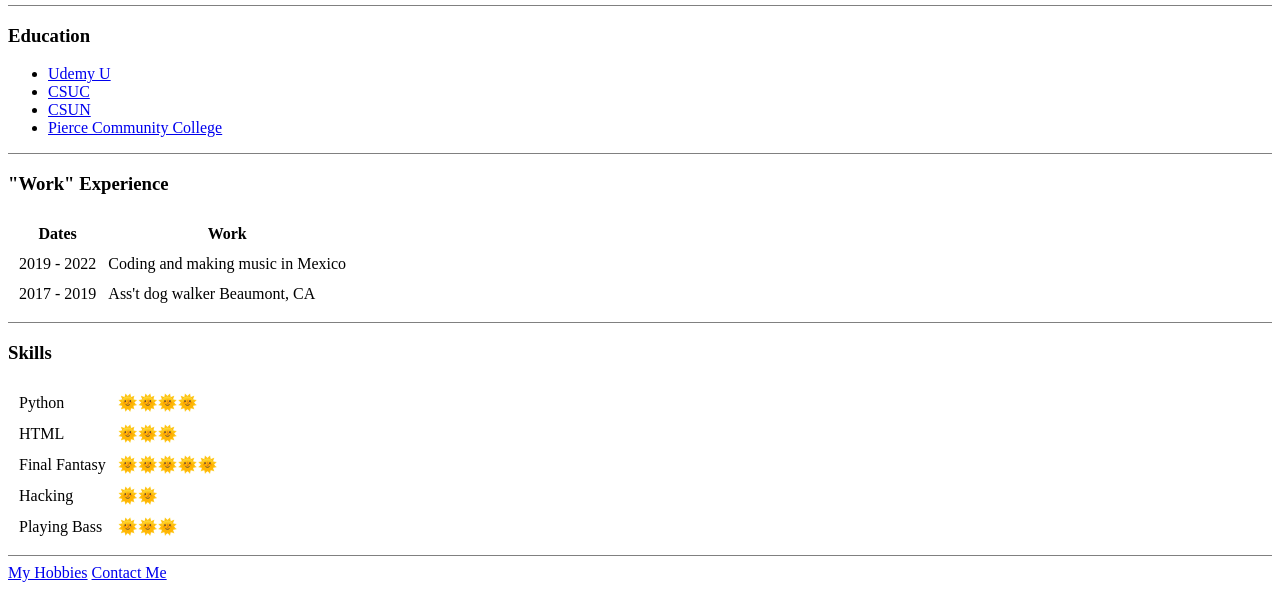
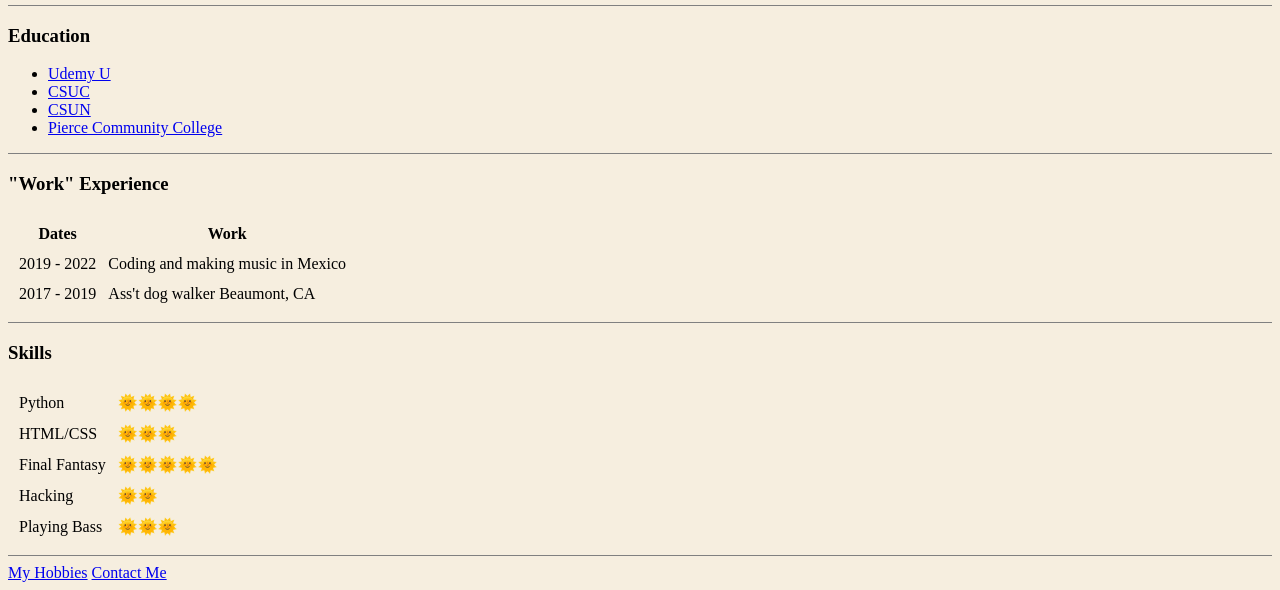
Before and after one commit to Eldritch-HPL/CV, a plain HTML site: page index.html in a window 1280 px wide. Shown: the part 357-947 px from the top of the page. Drawn offline with Linux system fonts and the light colour scheme.

Commit message:
added color background

```diff
--- a/index.html
+++ b/index.html
@@ -6,7 +6,8 @@
     <meta name="viewport" content="width=device-width, initial-scale=1.0" />
     <title>☣Richard's Personal Site☣</title>
   </head>
-  <body>
+
+  <body style="background-color: #F6EEDF;">
     <table cellspacing = 20>
       <tr>
         <td><img src = "images/rich2.png" alt="Too cool! Gotta go..."></td>
@@ -59,7 +60,7 @@
         <td>&#127774;&#127774;&#127774;&#127774;</td>
       </tr>
       <tr>
-        <td>HTML</td>
+        <td>HTML/CSS</td>
         <td>&#127774;&#127774;&#127774;</td>
       </tr>
       <tr>
```
Also changed, not shown: contact.html (+1 -1 lines), hobbies.html (+1 -1 lines), images/rich2.png, 1 other file.
